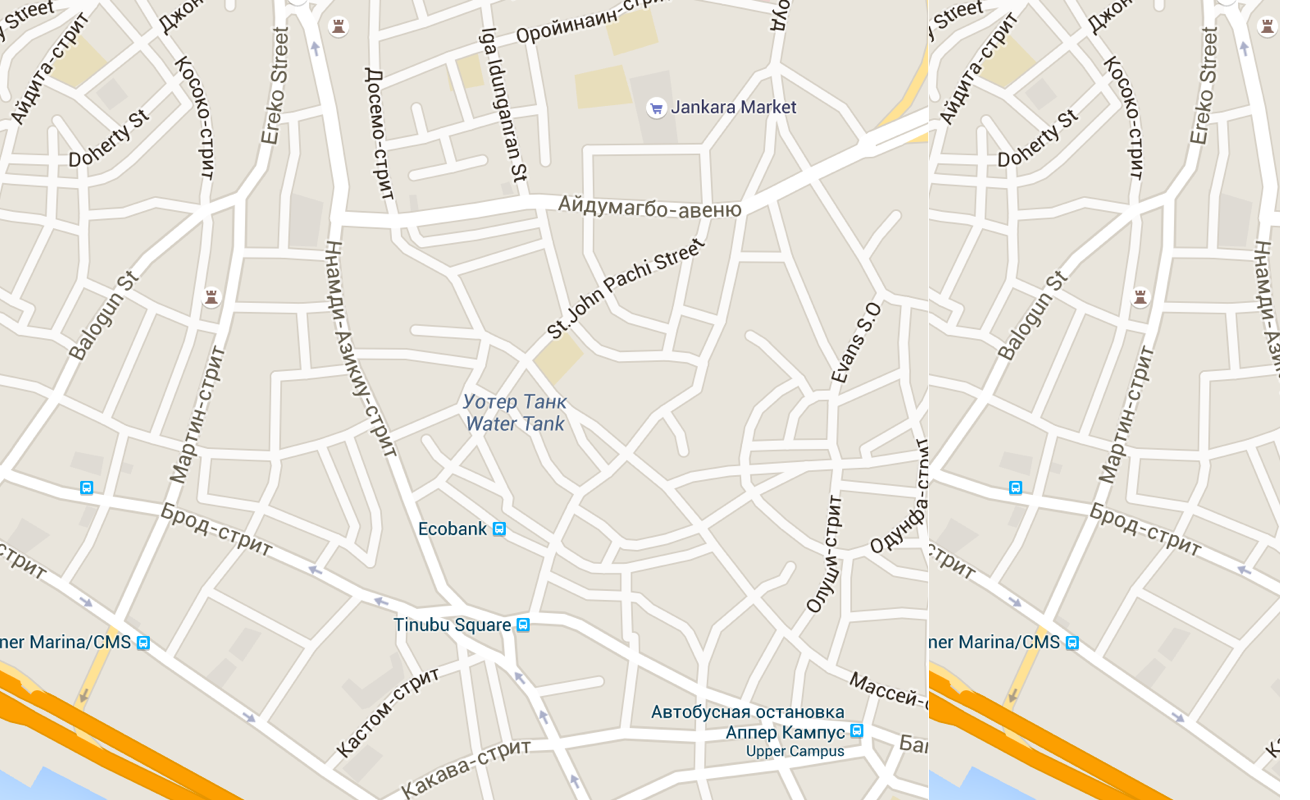
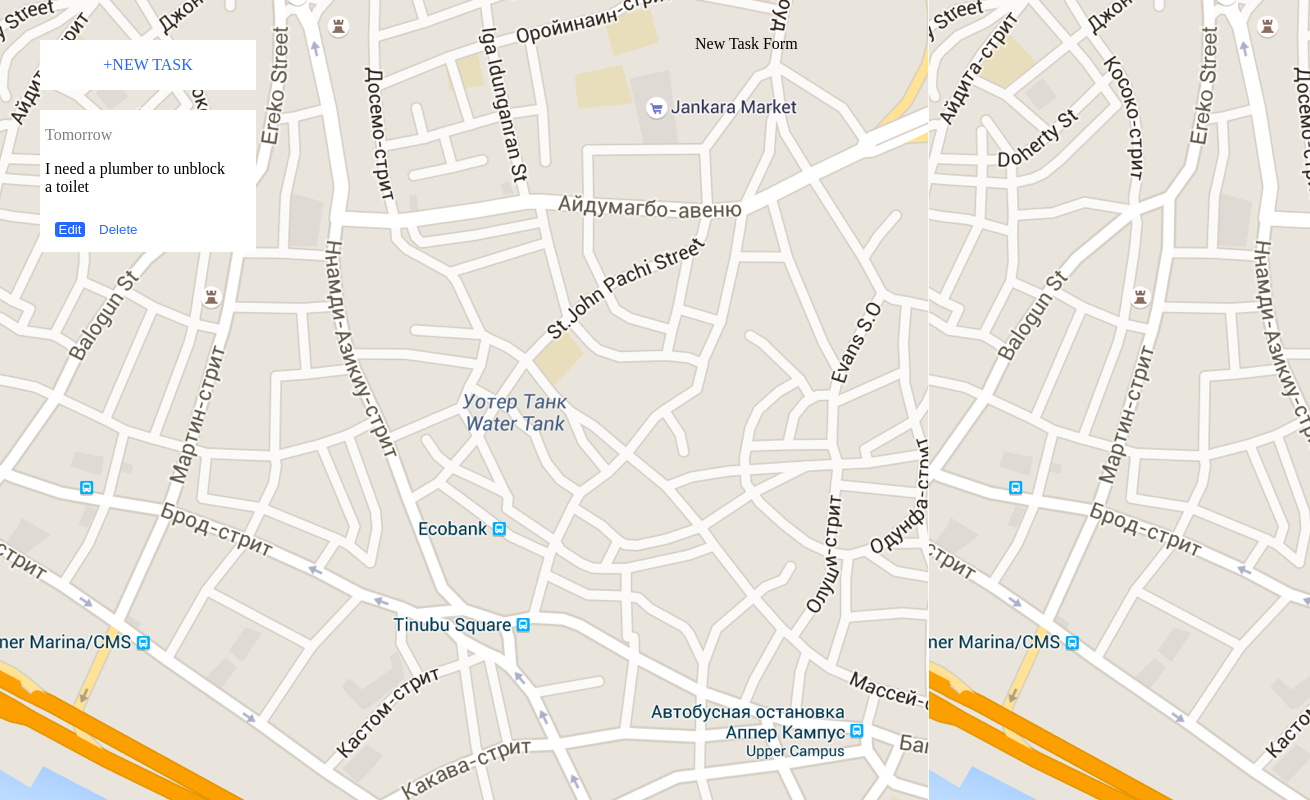
Before and after one commit to Yan-Brav/ToDo, a website: page public/index.html in a window 1280 px wide. Shown: the whole page, 1310 px wide, since content can reach past the window. Drawn offline with Linux system fonts and the light colour scheme.

Commit message:
2020_05_09 index.html and left panel have been created

```diff
--- a/public/css/style.css
+++ b/public/css/style.css
@@ -3,3 +3,64 @@ body {
     margin: 0 auto;
     background-image: url('../img/map_bg.png');
 }
+div {
+    margin: 5px;
+}
+.grid-container {
+    display: grid;
+    width: 100%;
+    grid-template-columns: 20% 30% 50%;
+    /*grid-template-columns: 300px 300px 400px;*/
+    grid-column-gap: 10px;
+    margin: 20px;
+}
+.edit {
+    width: 30px;
+    color: white;
+    background-color: #2668ff;
+    border-radius: 3px;
+    padding: 0;
+    border: none;
+    /*font: inherit;*/
+    cursor: pointer;
+    margin: 10px;
+}
+.delete {
+    border-radius: 5px;
+    padding: 0;
+    border: none;
+    color: #2668ff;
+    background-color: white;
+}
+#new_task {
+    /*width: 40%;*/
+    display: grid;
+    /*grid-template-columns: 200px;
+    grid-column-gap: 10px;*/
+    margin: 10px;
+}
+#form-task {
+    display: grid;
+    /*grid-template-columns: 200px;
+    grid-column-gap: 10px;*/
+    margin: 10px;
+}
+#deadline {
+    /*background: white;*/
+}
+#todo_item {
+    background: white;
+    margin: 10px;
+    height: max-content;
+}
+#add-new-task {
+    background: white;
+    margin: 10px;
+}
+#add-new-task p {
+    text-align: center;
+    color: #2668ff;
+}
+#deadline p {
+    color: grey;
+}
--- a/public/index.html
+++ b/public/index.html
@@ -6,6 +6,28 @@
     <title>Todo list</title>
 </head>
 <body>
-
+<div id="container" class="grid-container">
+    <div id="new_task">
+        <div id="add-new-task">
+            <p>+NEW TASK</p>
+        </div>
+        <div id="todo_item">
+            <div id="deadline">
+                <p>Tomorrow</p>
+            </div>
+            <div>
+                <p>I need a plumber to unblock <br> a toilet</p>
+            </div>
+            <div>
+                <button class="edit" value="edit">Edit</button>
+                <button class="delete" value="delete">Delete</button>
+            </div>
+        </div>
+    </div>
+    <div></div>
+    <div id="form-task">
+        <div>New Task Form</div>
+    </div>
+</div>
 </body>
 </html>
```
